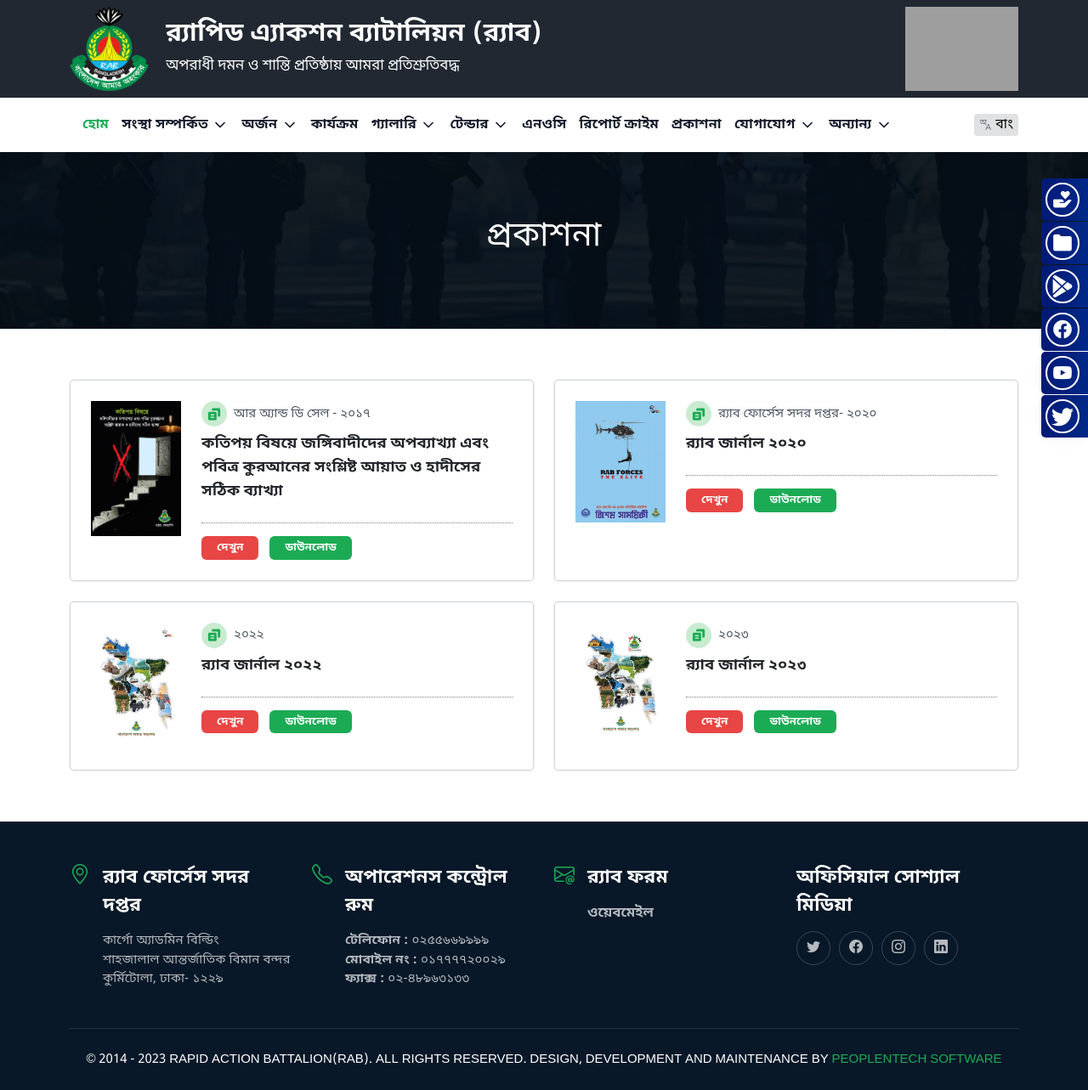
After one commit to BikromRoy1/RAB-Frontend, a PHP site: page /publication.php in a window 1280 px wide. The commit adds this page. Shown: the whole page at 85% size. Run offline with PHP 8.4, Linux system fonts and the light colour scheme; grey boxes are pictures that could not be loaded.

Commit message:
publication page

```diff
--- a/_header.php
+++ b/_header.php
@@ -131,14 +131,14 @@
             </ul>
           </li>
           <li>
-            <a class="nav-link scrollto" href="#services"> এনওসি</a>
+            <a class="nav-link scrollto" href="NOC.php"> এনওসি</a>
           </li>
 
           <li>
             <a class="nav-link scrollto" href="#services"> রিপোর্ট ক্রাইম </a>
           </li>
           <li>
-            <a class="nav-link scrollto" href="#services"> প্রকাশনা </a>
+            <a class="nav-link scrollto" href="publication.php"> প্রকাশনা </a>
           </li>
 
           <li class="dropdown">
--- a/assets/css/style.css
+++ b/assets/css/style.css
@@ -2504,3 +2504,97 @@
   padding: 4px 18px;
   border-radius: 6px;
 }
+/*! ********   Journal books -   ********** */
+/*--------------------------------------------------------------
+#  Journal books
+--------------------------------------------------------------*/
+#journalsBooks .journalsBooks-items {
+  padding: 25px;
+  background: #fff;
+  box-shadow: rgba(0, 0, 0, 0.05) 0px 0px 0px 1px,
+    rgb(209, 213, 219) 0px 0px 0px 1px inset;
+  border-radius: 5px;
+}
+#journalsBooks .journalsBooks-items .journalsBooks-content h4 {
+  font-size: 18px;
+  line-height: 28px;
+  font-weight: 600;
+  margin-top: 6px;
+  color: var(--text-title-color);
+}
+#journalsBooks .journalsBooks-items .journalsBooks-content h4 a {
+  color: var(--text-title-color);
+}
+#journalsBooks .journalsBooks-items .journalsBooks-content h4 a:hover {
+  color: var(--color-primary);
+}
+#journalsBooks .journalsBooks-items .journalsBooks-date {
+  display: flex;
+  align-items: center;
+  gap: 8px;
+}
+#journalsBooks .journalsBooks-items .journalsBooks-date p {
+  margin-bottom: 0px;
+  font-size: 15px;
+  font-weight: normal;
+}
+#journalsBooks .journalsBooks-items .journalsBooks-part {
+  font-size: 15px;
+  display: flex;
+  align-items: center;
+  gap: 10px;
+  color: gray;
+}
+#journalsBooks .journalsBooks-items .journalsBooks-part span {
+  font-size: 14px;
+  font-weight: normal;
+}
+#journalsBooks .journalsBooks-border {
+  padding-bottom: 15px;
+  border-bottom: 1px dotted gray;
+}
+#journalsBooks .journalsBooks-items .journalsBooks-view {
+  display: flex;
+  align-items: center;
+  gap: 13px;
+  padding-top: 15px;
+}
+#journalsBooks .journalsBooks-items .journalsBooks-view a {
+  color: var(--color-primary);
+  font-size: 13px;
+  font-weight: 600;
+  text-transform: uppercase;
+  transition: all 0.3s;
+}
+#journalsBooks .journalsBooks-icons {
+  width: 30px;
+  height: 30px;
+  background: #00a22136;
+  color: var(--color-primary);
+  border-radius: 50px;
+  display: flex;
+  justify-content: center;
+  align-items: center;
+}
+#journalsBooks .journalsBooks-icons i {
+  font-size: 17px;
+  color: var(--primary-color);
+}
+#journalsBooks .journalsBooks-view .view-btn {
+  background: #e84545;
+  color: #fff !important;
+  font-family: var(--Bangla-font);
+  font-size: 14px;
+  font-weight: 600;
+  padding: 4px 18px;
+  border-radius: 6px;
+}
+#journalsBooks .journalsBooks-view .dw-btn {
+  background: var(--primary-color);
+  color: #fff !important;
+  font-family: var(--Bangla-font);
+  font-size: 14px;
+  font-weight: 600;
+  padding: 4px 18px;
+  border-radius: 6px;
+}
--- /dev/null
+++ b/publication.php
@@ -0,0 +1,172 @@
+<!DOCTYPE html>
+<html lang="en">
+<head>
+<?php
+include '_head.php'
+?>
+</head>
+<body>
+
+<?php
+include '_header.php'
+?>
+
+<main>
+     <!-- page banner start -->
+    <section id="page-banner">
+        <div class="container">
+            <div class="row">
+                <div class="col-md-12">
+                    <div class="banner-text">
+                        <h1>প্রকাশনা</h1>
+                    </div>
+                </div>
+            </div>
+        </div>
+    </section>
+    <!-- page banner end -->
+
+ <!-- =======  - Journals-books-lists ======= -->
+    <section id="journalsBooks" class="journalsBooks">
+      <div class="container">
+        <div class="row gy-4">
+          <div class="col-lg-6 col-md-12 col-sm-12 col-12 ">
+            <div class="journalsBooks-items h-100">
+              <div class="row">
+                <div class="col-lg-3">
+                  <div class="journalsBooks-images">
+                    <img src="assets/img/achievement/book01.jpg" loading="lazy" class="img-fluid" alt="Journal books">
+                  </div>
+                </div>
+                <div class="col-lg-9">
+                  <div class="journalsBooks-content">
+                    <div class="journalsBooks-border">
+                      <div class="journalsBooks-date">
+                        <div class="journalsBooks-icons">
+                         <i class='bx bxs-copy-alt'></i>
+                        </div>
+                        <p>
+                          আর অ্যান্ড ডি সেল - ২০১৭
+                        </p>
+                      </div>
+                      <h4><a href="#">কতিপয় বিষয়ে জঙ্গিবাদীদের অপব্যাখ্যা এবং পবিত্র কুরআনের সংশ্লিষ্ট আয়াত ও হাদীসের সঠিক ব্যাখ্যা</a></h4>
+
+                    </div>
+                    <div class="journalsBooks-view">
+                     <a class='view-btn' href="#">দেখুন <i class="ri-arrow-right-double-line"></i></a>
+                      <a class='dw-btn' href="#">ডাউনলোড <i class="ri-arrow-right-double-line"></i></a>
+                    </div>
+                  </div>
+                </div>
+              </div>
+            </div>
+          </div>
+          <div class="col-lg-6 col-md-12 col-sm-12 col-12 ">
+            <div class="journalsBooks-items h-100">
+              <div class="row">
+                <div class="col-lg-3">
+                  <div class="journalsBooks-images">
+                    <img src="assets/img/achievement/book-02.jpg" loading="lazy" class="img-fluid" alt="Journal books">
+                  </div>
+                </div>
+                <div class="col-lg-9">
+                  <div class="journalsBooks-content">
+                    <div class="journalsBooks-border">
+                      <div class="journalsBooks-date">
+                        <div class="journalsBooks-icons">
+                         <i class='bx bxs-copy-alt'></i>
+                        </div>
+                        <p>
+                         র‌্যাব ফোর্সেস সদর দপ্তর- ২০২০
+                        </p>
+                      </div>
+                      <h4><a href="#">র‌্যাব জার্নাল ২০২০</a></h4>
+
+                    </div>
+                     <div class="journalsBooks-view">
+                      <a class='view-btn' href="#">দেখুন <i class="ri-arrow-right-double-line"></i></a>
+                      <a class='dw-btn' href="#">ডাউনলোড <i class="ri-arrow-right-double-line"></i></a>
+                    </div>
+                  </div>
+                </div>
+              </div>
+            </div>
+          </div>
+          <div class="col-lg-6 col-md-12 col-sm-12 col-12 ">
+            <div class="journalsBooks-items h-100">
+              <div class="row">
+                <div class="col-lg-3">
+                  <div class="journalsBooks-images">
+                    <img src="assets/img/achievement/jarnal 2022.jpg" loading="lazy" class="img-fluid" alt="Journal books">
+                  </div>
+                </div>
+                <div class="col-lg-9">
+                  <div class="journalsBooks-content">
+                    <div class="journalsBooks-border">
+                      <div class="journalsBooks-date">
+                        <div class="journalsBooks-icons">
+                         <i class='bx bxs-copy-alt'></i>
+                        </div>
+                        <p>
+                         ২০২২
+                        </p>
+                      </div>
+                      <h4><a href="#">র‌্যাব জার্নাল ২০২২</a></h4>
+
+                    </div>
+                     <div class="journalsBooks-view">
+                      <a class='view-btn' href="#">দেখুন <i class="ri-arrow-right-double-line"></i></a>
+                      <a class='dw-btn' href="#">ডাউনলোড <i class="ri-arrow-right-double-line"></i></a>
+                    </div>
+                  </div>
+                </div>
+              </div>
+            </div>
+          </div>
+          <div class="col-lg-6 col-md-12 col-sm-12 col-12 ">
+            <div class="journalsBooks-items h-100">
+              <div class="row">
+                <div class="col-lg-3">
+                  <div class="journalsBooks-images">
+                    <img src="assets/img/achievement/book04.jpg" loading="lazy" class="img-fluid" alt="Journal books">
+                  </div>
+                </div>
+                <div class="col-lg-9">
+                  <div class="journalsBooks-content">
+                    <div class="journalsBooks-border">
+                      <div class="journalsBooks-date">
+                        <div class="journalsBooks-icons">
+                         <i class='bx bxs-copy-alt'></i>
+                        </div>
+                        <p>
+                        ২০২৩
+                        </p>
+                      </div>
+                      <h4><a href="#">র‌্যাব জার্নাল ২০২৩</a></h4>
+
+                    </div>
+                     <div class="journalsBooks-view">
+                      <a class='view-btn' href="#">দেখুন <i class="ri-arrow-right-double-line"></i></a>
+                      <a class='dw-btn' href="#">ডাউনলোড <i class="ri-arrow-right-double-line"></i></a>
+                    </div>
+                  </div>
+                </div>
+              </div>
+            </div>
+          </div>
+
+        </div>
+      </div>
+    </section>
+    <!-- End  - Journals-books-lists -->
+
+
+
+</main>
+
+<?php
+include '_footer.php'
+?>
+
+</body>
+</html>
```
Also changed, not shown: NOC.php (added, +187 -0 lines), assets/img/achievement/book-02.jpg (added), assets/img/achievement/book01.jpg (added), assets/img/achievement/book04.jpg (added), assets/img/achievement/jarnal 2022.jpg (added).
